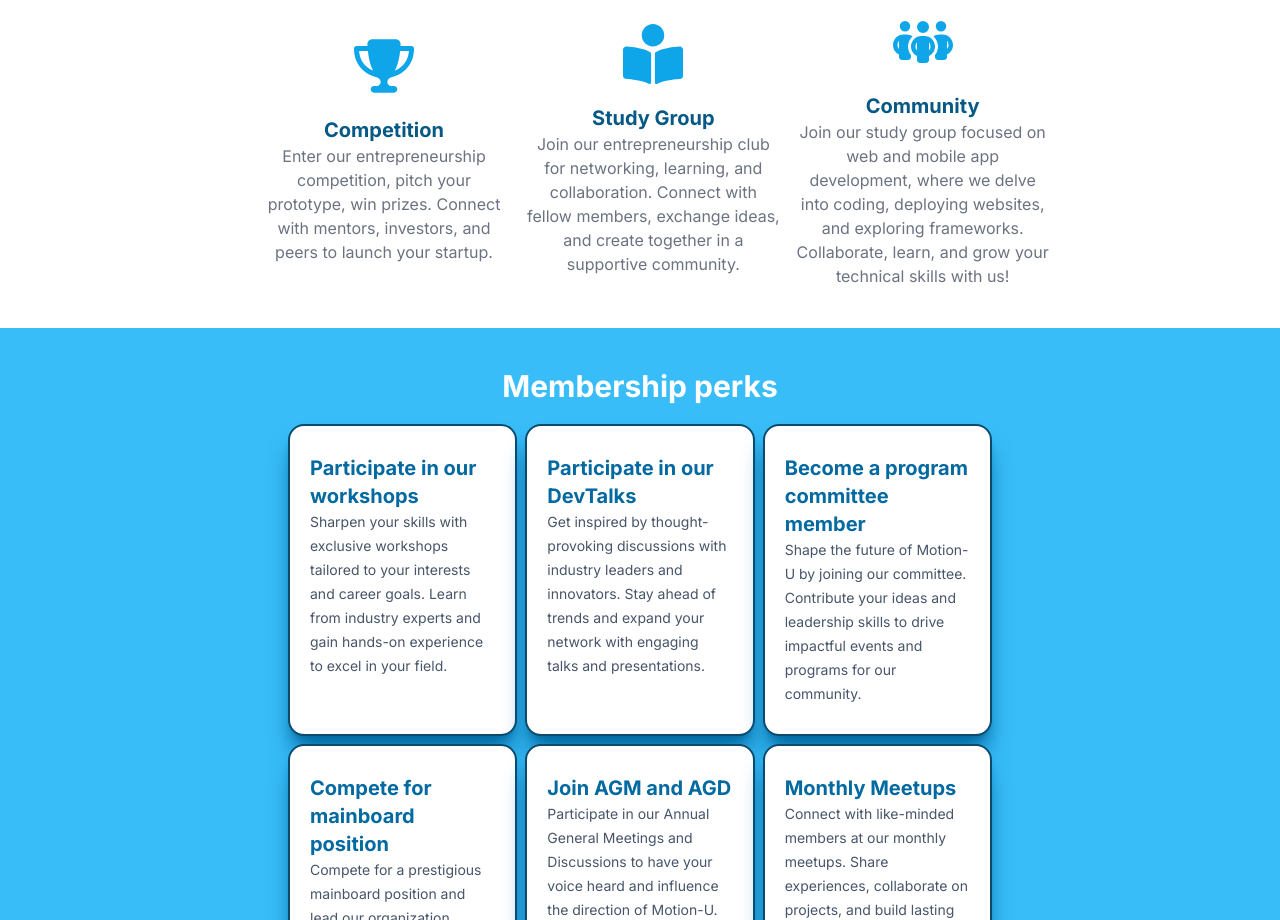
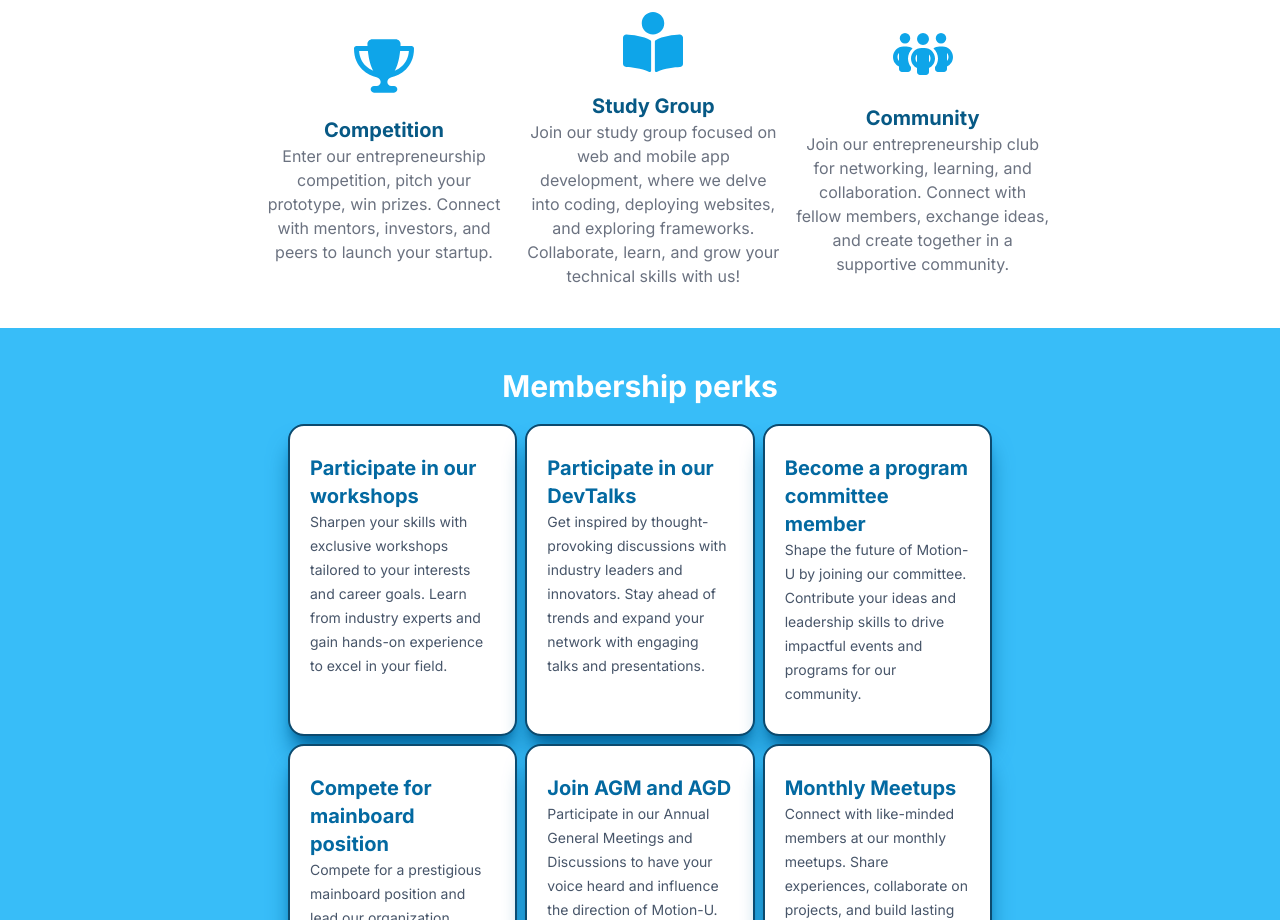
Before and after one commit to fadzwanashriq/motionu-official-website, a Next.js app: page / in a window 1280 px wide. Shown: the part 1300-2220 px from the top of the page. Built offline with nearby package versions, Linux system fonts and the light colour scheme; what tailwindcss-animated would draw is missing.

Commit message:
Update activity descriptions in page.jsx

```diff
--- a/app/page.jsx
+++ b/app/page.jsx
@@ -52,7 +52,7 @@ export default function page() {
                 ></ActivityCard>
                 <ActivityCard
                   activityDesc={
-                    "Join our entrepreneurship club for networking, learning, and collaboration. Connect with fellow members, exchange ideas, and create together in a supportive community."
+                    "Join our study group focused on web and mobile app development, where we delve into coding, deploying websites, and exploring frameworks. Collaborate, learn, and grow your technical skills with us!"
                   }
                   //
                   activityImage={<FaBookReader></FaBookReader>}
@@ -60,7 +60,7 @@ export default function page() {
                 ></ActivityCard>
                 <ActivityCard
                   activityDesc={
-                    "Join our study group focused on web and mobile app development, where we delve into coding, deploying websites, and exploring frameworks. Collaborate, learn, and grow your technical skills with us!"
+                    "Join our entrepreneurship club for networking, learning, and collaboration. Connect with fellow members, exchange ideas, and create together in a supportive community. "
                   }
                   activityImage={<FaPeopleGroup></FaPeopleGroup>}
                   activityTitle={"Community"}
```
